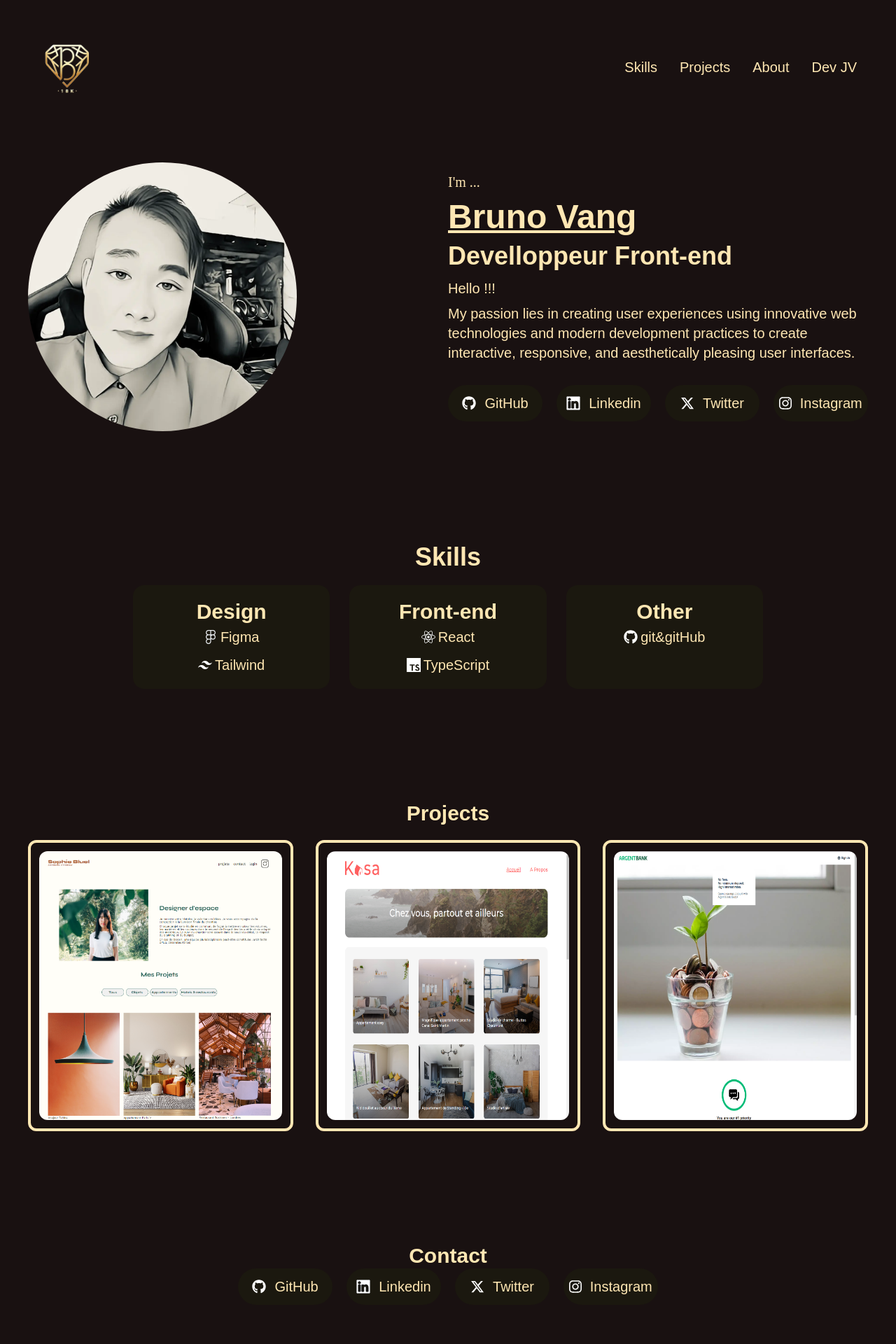
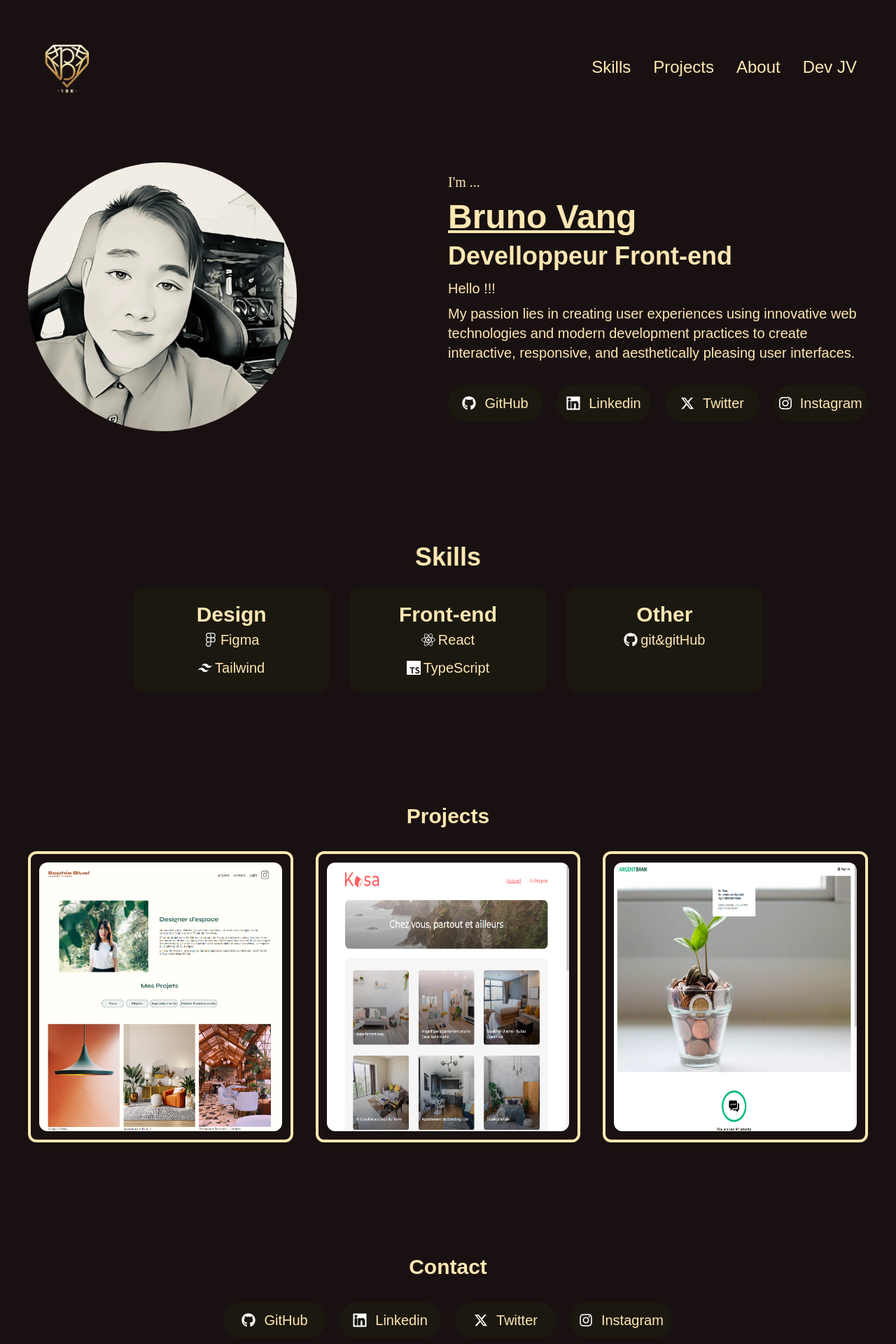
Before and after one commit to Buens18k/Portfolio, a Next.js app: page / in a window 1280 px wide. Shown: the top 1920 px of the page at 70% size. Built offline with nearby package versions, Linux system fonts and the light colour scheme; a web font is replaced by a local one.

Commit message:
ajustment

```diff
--- a/app/components/header.tsx
+++ b/app/components/header.tsx
@@ -20,7 +20,7 @@ function Header() {
       <nav className=" md:flex md:items-center md:justify-between">
         <div className="flex justify-between items-center">
           {/* Utilisation du composant réutilisable 'Logo' et de ces props typés */}
-          <Logo src="LogoDiams.webp" alt="Logo Diamant Buens" className="w-28" priority={true} width={64} height={64} />
+          <Logo src="LogoDiams.webp" alt="Logo Diamant Buens" className="w-20 lg:w-28" priority={true} width={64} height={64} />
           {/* Utilisation du composant 'MenuIcon' et de ces props définit dans une interface*/}
           <MenuIcon isMenuOpen={isMenuOpen} toggleMenu={toggleMenu} />
         </div>
--- a/app/components/menuIcon.tsx
+++ b/app/components/menuIcon.tsx
@@ -1,17 +1,14 @@
 import { faBars } from '@fortawesome/free-solid-svg-icons';
 import { FontAwesomeIcon } from '@fortawesome/react-fontawesome';
 
-// Création de l'interface pour typer les props du composant 'MenuIcon' (2 props).
 interface MenuIconProps {
-  // Props
-  isMenuOpen: boolean; // Un booléen
-  toggleMenu: () => void; // Une fonction qui sera appelé lorsque l'utilisateur clique sur l'icone
+  isMenuOpen: boolean;
+  toggleMenu: () => void;
 }
 
-// Déclaration du composant 'MenuIcon' en utilisant une fonction fléchée accèptant les props typées de 'MenuIconProps'.
 const MenuIcon = ({ isMenuOpen, toggleMenu }: MenuIconProps) => {
   return (
-    <button className="text-6xl md:hidden" onClick={toggleMenu} aria-label="Toggle Menu" type="button">
+    <button className="text-4xl md:hidden" onClick={toggleMenu} aria-label="Toggle Menu" type="button">
       <FontAwesomeIcon icon={faBars} />
     </button>
   );
--- a/app/components/menuItems.tsx
+++ b/app/components/menuItems.tsx
@@ -18,22 +18,22 @@ const MenuItems: React.FC<{ isMenuOpen: boolean; toggleMenu: () => void }> = ({
       </li>
     )}
     <li className="mx-4 my-5 md:my-0 cursor-pointer">
-      <a href="" className="text-xl hover:text-red-500 duration-100">
+      <a href="#skills" className="text-2xl hover:text-red-500 duration-100">
         Skills
       </a>
     </li>
     <li className="mx-4 my-5 md:my-0 cursor-pointer">
-      <a href="" className="text-xl hover:text-red-500 duration-100">
+      <a href="#projects" className="text-2xl hover:text-red-500 duration-100">
         Projects
       </a>
     </li>
     <li className="mx-4 my-5 md:my-0 cursor-pointer">
-      <a href="" className="text-xl hover:text-red-500 duration-100">
+      <a href="" className="text-2xl hover:text-red-500 duration-100">
         About
       </a>
     </li>
     <li className="mx-4 my-5 md:my-0 cursor-pointer">
-      <a href="" className="text-xl hover:text-red-500 duration-100">
+      <a href="" className="text-2xl hover:text-red-500 duration-100">
         Dev JV
       </a>
     </li>
--- a/app/components/project.tsx
+++ b/app/components/project.tsx
@@ -11,7 +11,7 @@ function Project({ src, alt, titleProject, text }: projectProps) {
   return (
     <div className="group flex flex-col relative border-solid border-4 border-text p-3 rounded-xl">
       <Image
-        className="w-96 h-96 opacity-100 group-hover:opacity-50 transition-opacity duration-300 bg-cover rounded-xl"
+        className="w-96 h-72 md:h-80 lg:h-96 opacity-100 group-hover:opacity-50 transition-opacity duration-300 bg-cover rounded-xl"
         src={`/images/${src}`}
         alt={alt}
         width={500}
--- a/app/page.tsx
+++ b/app/page.tsx
@@ -30,8 +30,10 @@ export default function Home() {
         </div>
       </section>
       <section className="flex w-full">
-        <div className="flex flex-col justify-center w-full items-center gap-5">
-          <h2 className="text-4xl font-bold text-text">Skills</h2>
+        <div className="flex flex-col justify-center w-full items-center gap-6">
+          <h2 className="text-4xl font-bold text-text" id="skills">
+            Skills
+          </h2>
           <div className="flex flex-col w-full gap-3 lg:flex-row lg:gap-7 md:flex-row md:w-3/4">
             <SkillsContent
               title="Design"
@@ -52,8 +54,10 @@ export default function Home() {
         </div>
       </section>
       <section className="w-full">
-        <div className="flex flex-col items-center gap-5">
-          <h4 className="text-3xl font-bold text-text">Projects</h4>
+        <div className="flex flex-col items-center gap-8 ">
+          <h4 className="text-3xl font-bold text-text" id="projects">
+            Projects
+          </h4>
           <div className="grid grid-cols-1 md:grid-cols-3 gap-8">
             <Project src="p6.webp" alt="picture Project 6" titleProject="JavaScript" text={textProject.js} />
             <Project src="p8.webp" alt="picture Project 8" titleProject="React" text={textProject.js} />
@@ -62,9 +66,9 @@ export default function Home() {
         </div>
       </section>
       <section className="w-full">
-        <div className="flex flex-col items-center justify-center">
+        <div className="flex flex-col items-center justify-center gap-8">
           <h5 className="text-3xl font-bold text-text">Contact</h5>
-          <div className="grid grid-cols-2 md:grid-cols-4 gap-5 w-2/4">
+          <div className="grid grid-cols-2 md:grid-cols-4 gap-5">
             <ButtonContact svg="/images/github.svg" buttonLink={{ title: 'GitHub', url: 'https://github.com/Buens18k' }} />
             <ButtonContact svg="/images/linkedin.svg" buttonLink={{ title: 'Linkedin', url: 'https://www.linkedin.com/in/bruno-vang/' }} />
             <ButtonContact svg="/images/xtwitter.svg" buttonLink={{ title: 'Twitter', url: 'https://twitter.com/_B18k' }} />
```
Also changed, not shown: public/images/photoBruno.webp (deleted).
